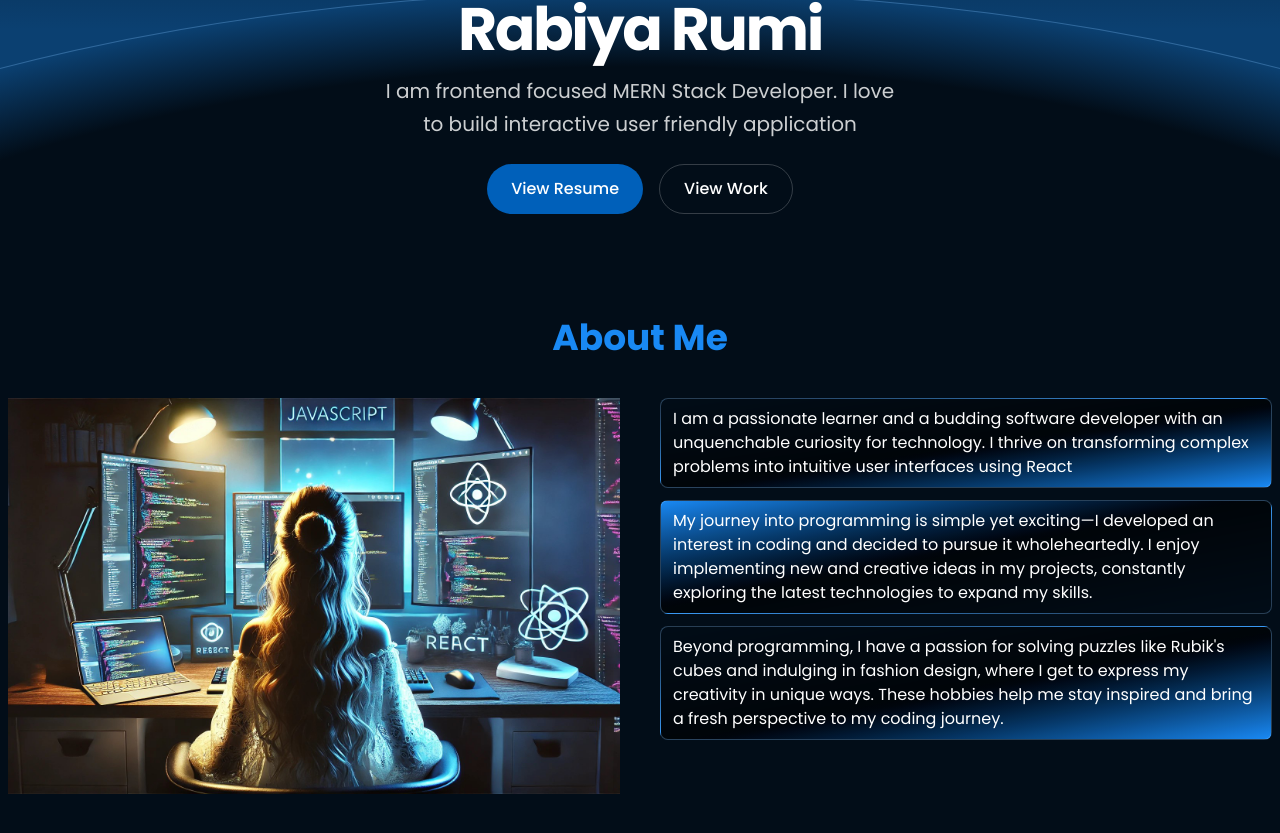
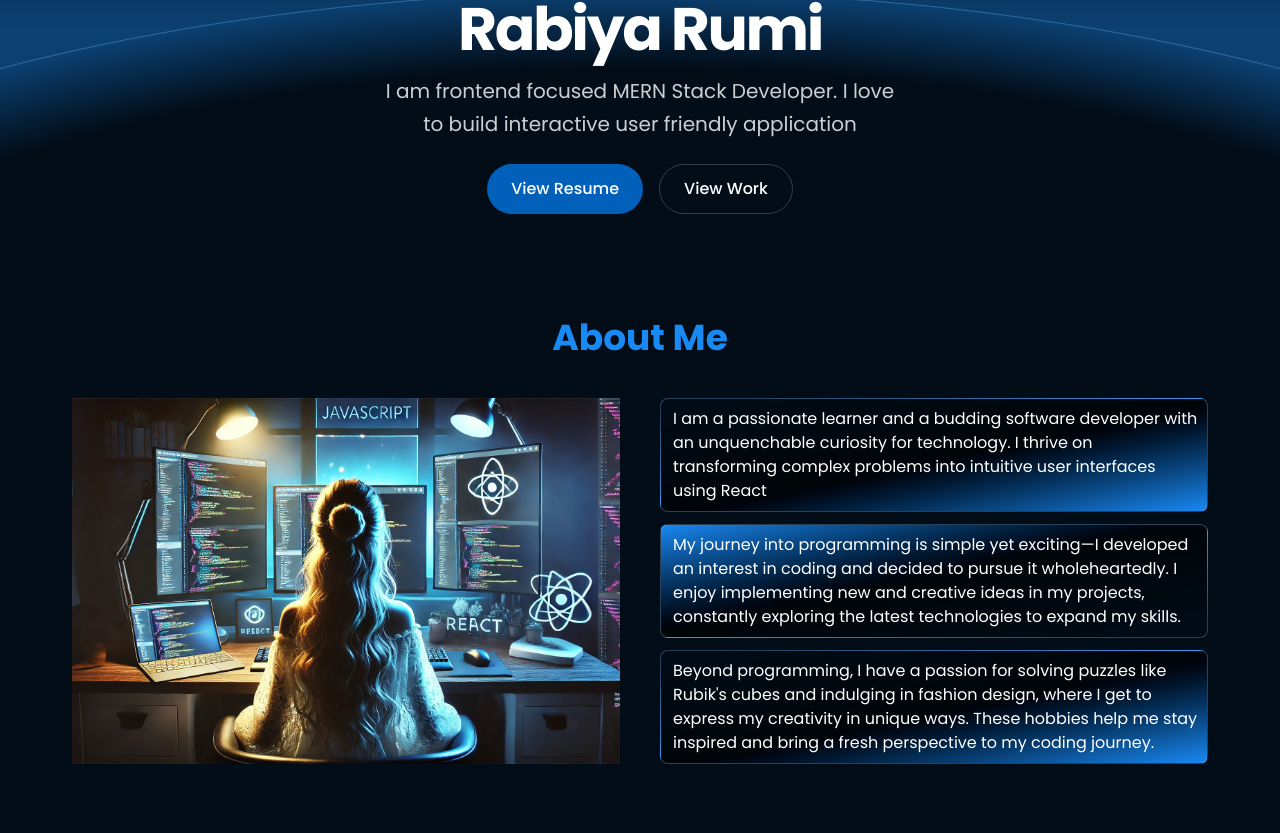
Before and after one commit to rabiyarumi/Portfolio1, a React (Vite) app in the folder Portfolio1-client/: page / in a window 1280 px wide. Shown: the part 459-1292 px from the top of the page. After the commit the page ends 1271 px from the top, so only its background shows below. Built offline with nearby package versions, Linux system fonts and the light colour scheme.

Commit message:
channge primary color

```diff
--- a/Portfolio1-client/src/pages/Home/About.jsx
+++ b/Portfolio1-client/src/pages/Home/About.jsx
@@ -2,7 +2,7 @@ import img from "../../assets/codding_girl.jpg";
 
 const About = () => {
   return (
-    <section className="py-12 px-6 sm:px-12 lg:px-2  w-[90%] lg:w-full mx-auto">
+    <section className="py-12 px-6 sm:px-12 lg:px-2  w-[90%]  mx-auto">
       <h2 className="text-4xl font-bold text-[#1989f4]  mb-10 text-center">
         About Me
       </h2>
```
